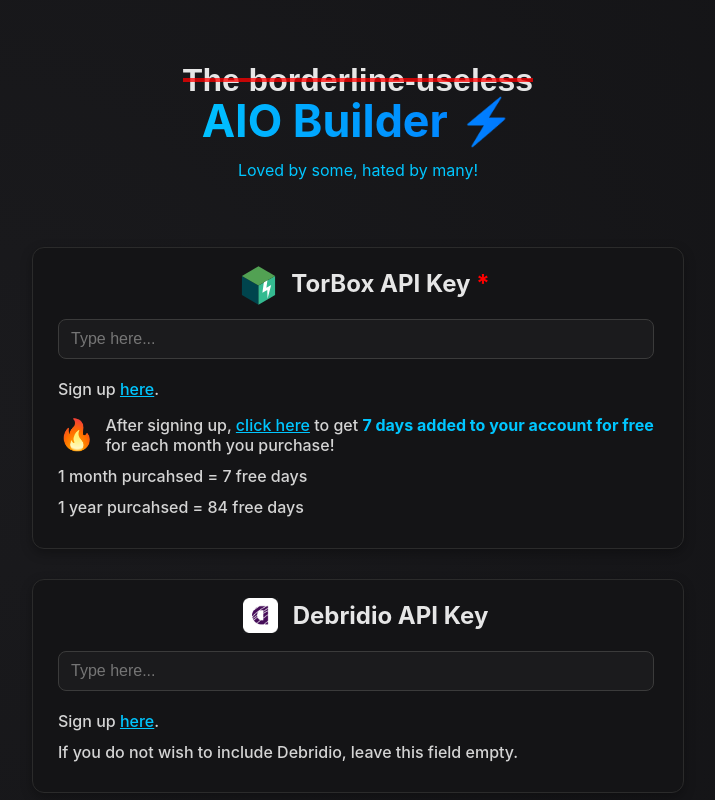
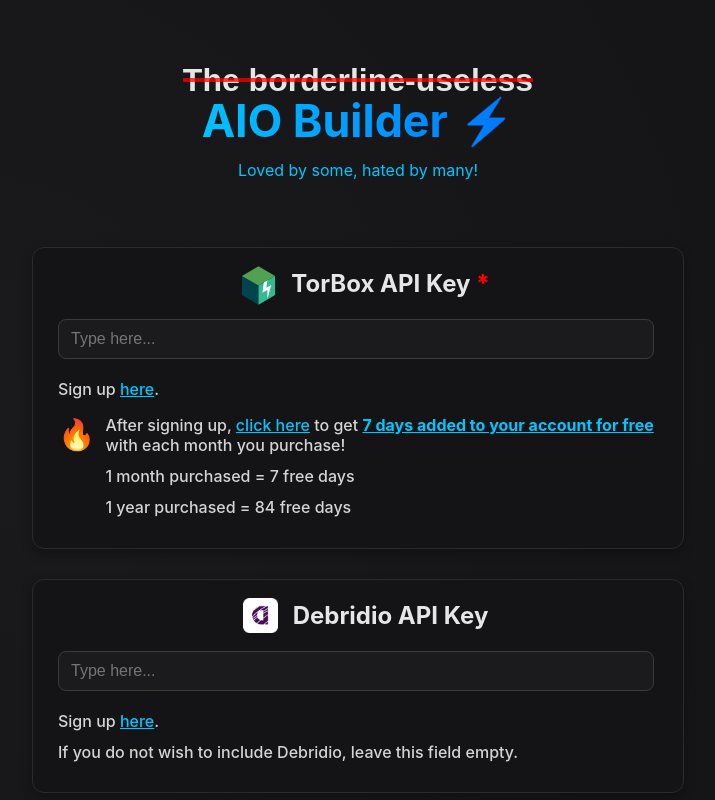
Before and after one commit to comfortabledebt/aio-builder, a React (Create React App) app: page / in a window 1280 px wide. Shown: the top 800 px of the page, without its empty margins (282-997 px from the left). Built offline with nearby package versions, Linux system fonts and the light colour scheme; a web font is replaced by a local one.

Commit message:
update styling

```diff
--- a/src/App.css
+++ b/src/App.css
@@ -292,9 +292,15 @@
     display: flex;
     margin-top: 15px;
 
-    span {
+    .highlight {
         color: #00c6ff;
         font-weight: bold;
+
+        &:hover {
+            background-color: #00c6ff;
+            color: black;
+            text-decoration: none;
+        }
     }
 }
 
--- a/src/App.js
+++ b/src/App.js
@@ -3791,10 +3791,14 @@
                         <p>Sign up <a href="https://torbox.app/login?next=/subscription?referral=5f3d633a-d6ad-44bf-9b31-488b9340b098" target="_blank" rel="noreferrer">here</a>.</p>
                         <div className="tb-referral-message-container">
                             <div className="tb-referral-message-icon">🔥</div>
-                            <p className="tb-referral-message">After signing up, <a href="https://torbox.app/subscription?referral=5f3d633a-d6ad-44bf-9b31-488b9340b098" target="_blank" rel="noreferrer">click here</a> to get <span className="highlight">7 days added to your account for free</span> for each month you purchase!</p>
+                            <div className="tb-referral-message-text">
+                                <p className="tb-referral-message">After signing up, <a href="https://torbox.app/subscription?referral=5f3d633a-d6ad-44bf-9b31-488b9340b098" target="_blank" rel="noreferrer">click here</a> to get <a className="highlight" href="https://torbox.app/subscription?referral=5f3d633a-d6ad-44bf-9b31-488b9340b098" target="_blank" rel="noreferrer">7 days added to your account for free</a> with each month you purchase!</p>
+                                <p className="tb-referral-message">1 month purchased = 7 free days</p>
+                                <p className="tb-referral-message">1 year purchased = 84 free days</p>
+                            </div>
                         </div>
-                        <p className="highlight">1 month purcahsed = 7 free days</p>
-                        <p className="highlight">1 year purcahsed = 84 free days</p>
+                        <div className="tb-referral-message-days"></div>
+
                     </div>
                 </div>
 
@@ -3879,7 +3883,6 @@
                 <div className="section slide-up learn-more" style={{ animationDelay: "1.2s" }}>
                     <h4>To learn about how you can make your own changes, check <a href="https://github.com/Viren070/AIOStreams/wiki" target="_blank">the wiki page</a>.</h4>
                 </div>
-                <div className="footer">👉🏼  Comfortable.Debt - 2025</div>
             </main>
         </div>
     );
```
Also changed, not shown: 11 other files (tests, documents, lock files or other folders).
